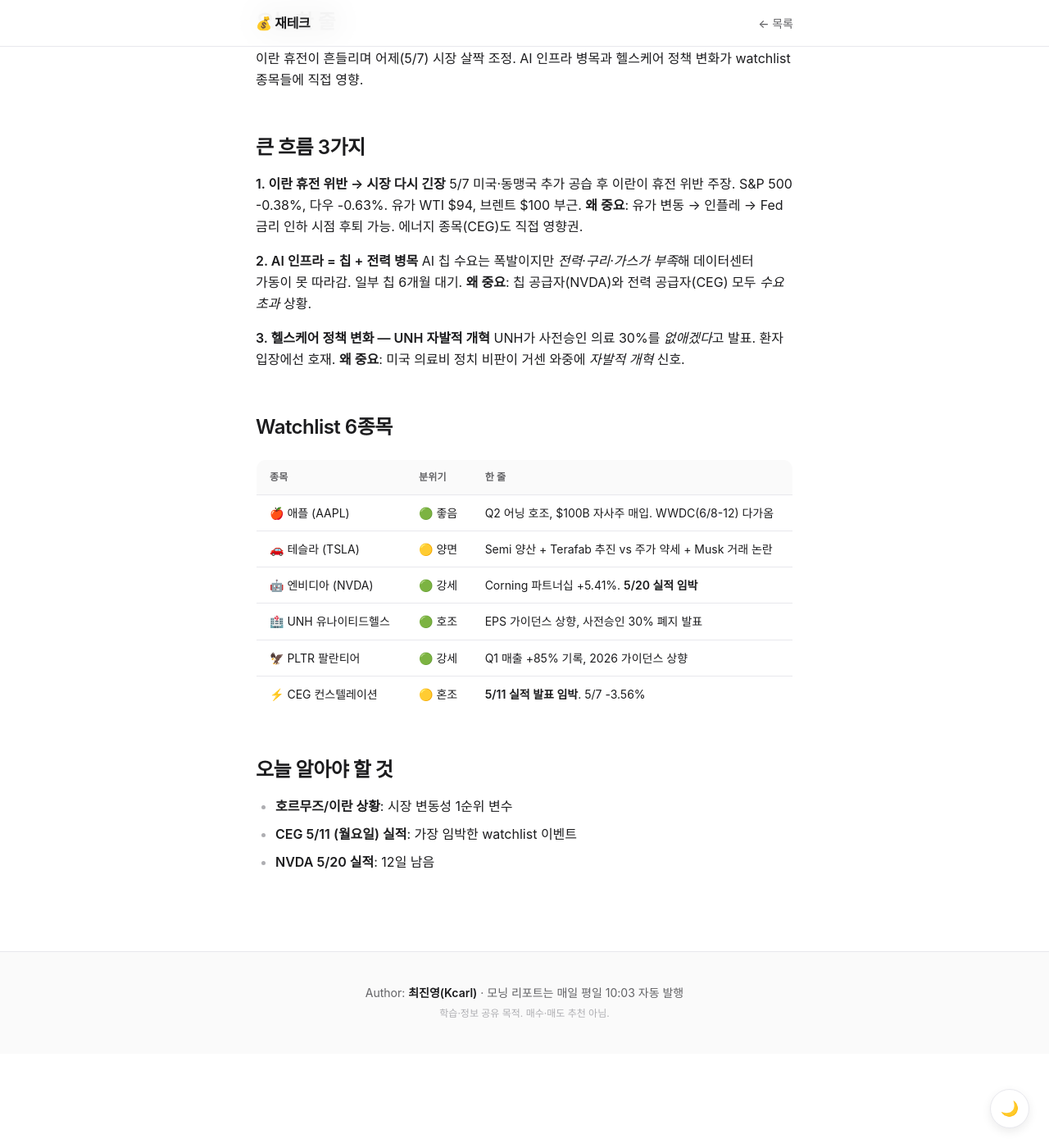
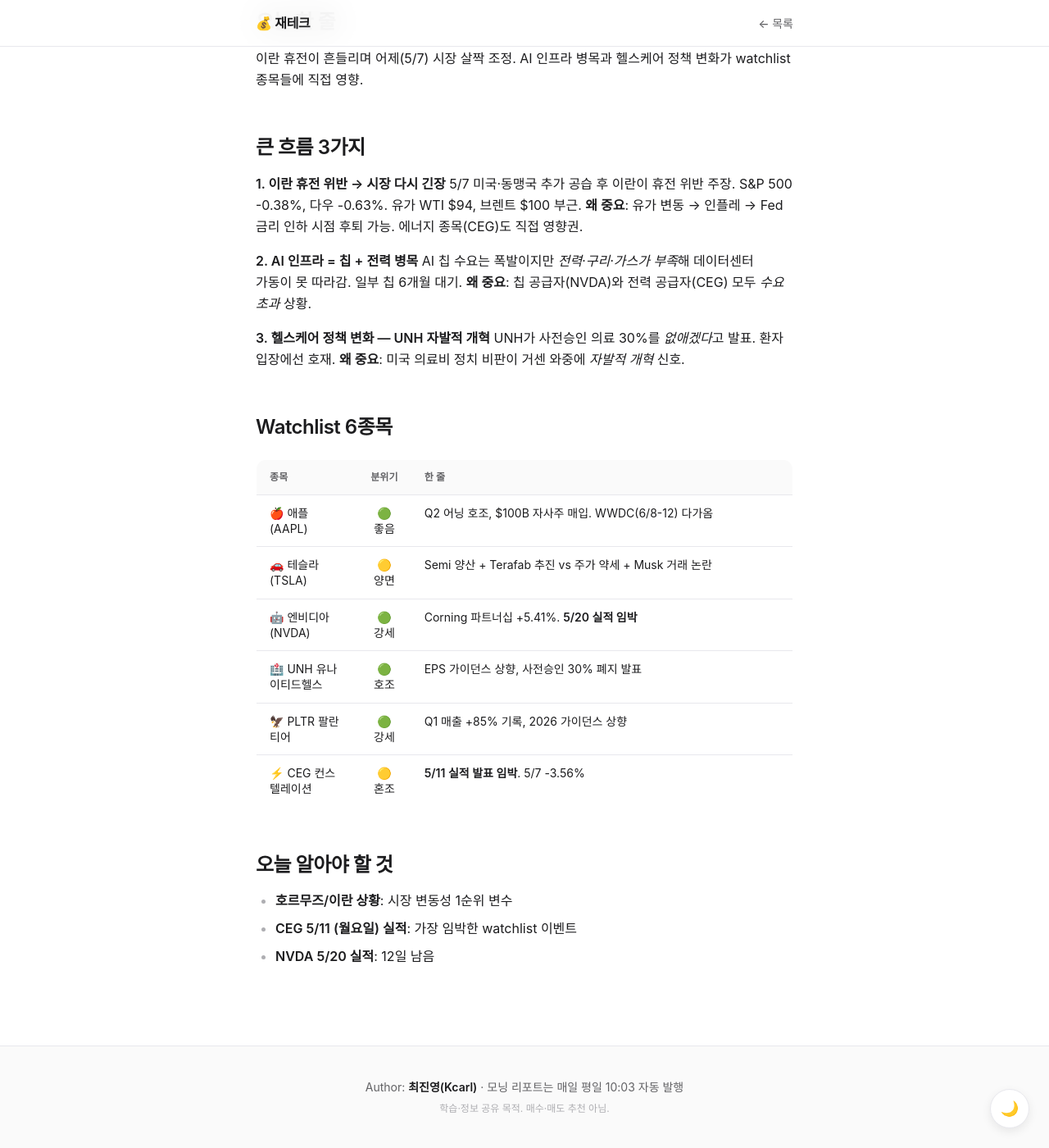
Before and after one commit to jinyeung0618/morning-report, a Jekyll site: the page built from _posts/2026-05-08-morning-report.md, in a window 1280 px wide and 1400 px high, scrolled down 261 px. Shown: the whole window at 82% size. Built offline with Jekyll 4.4.1, drawn with Linux system fonts in a browser that asks for light colours.

Commit message:
table: wrap long cell content + tame watchlist column widths
Monthly summary watchlist 3rd column has long paragraphs; without
explicit widths the browser was making the table push beyond container.

- overflow-wrap: anywhere on td (prevents horizontal overflow)
- 1st column (종목) fixed ~14ch
- 2nd column (분위기, single emoji) ~6ch, centered
- 3rd column flows with remainder

Co-Authored-By: Claude Opus 4.7 (1M context) <noreply@anthropic.com>

```diff
--- a/assets/css/style.css
+++ b/assets/css/style.css
@@ -356,6 +356,21 @@ table td {
   vertical-align: top;
   color: var(--text-primary);
   line-height: var(--leading-snug);
+  overflow-wrap: anywhere;
+  word-break: break-word;
+}
+
+/* 첫째 열(종목)은 좁고 고정, 둘째 열(분위기)은 더 좁게, 셋째 열(설명)이 나머지 차지 */
+table td:first-child,
+table th:first-child {
+  width: 14ch;
+  min-width: 9ch;
+}
+
+table td:nth-child(2),
+table th:nth-child(2) {
+  width: 6ch;
+  text-align: center;
 }
 
 table tbody tr:last-child td { border-bottom: none; }
```
